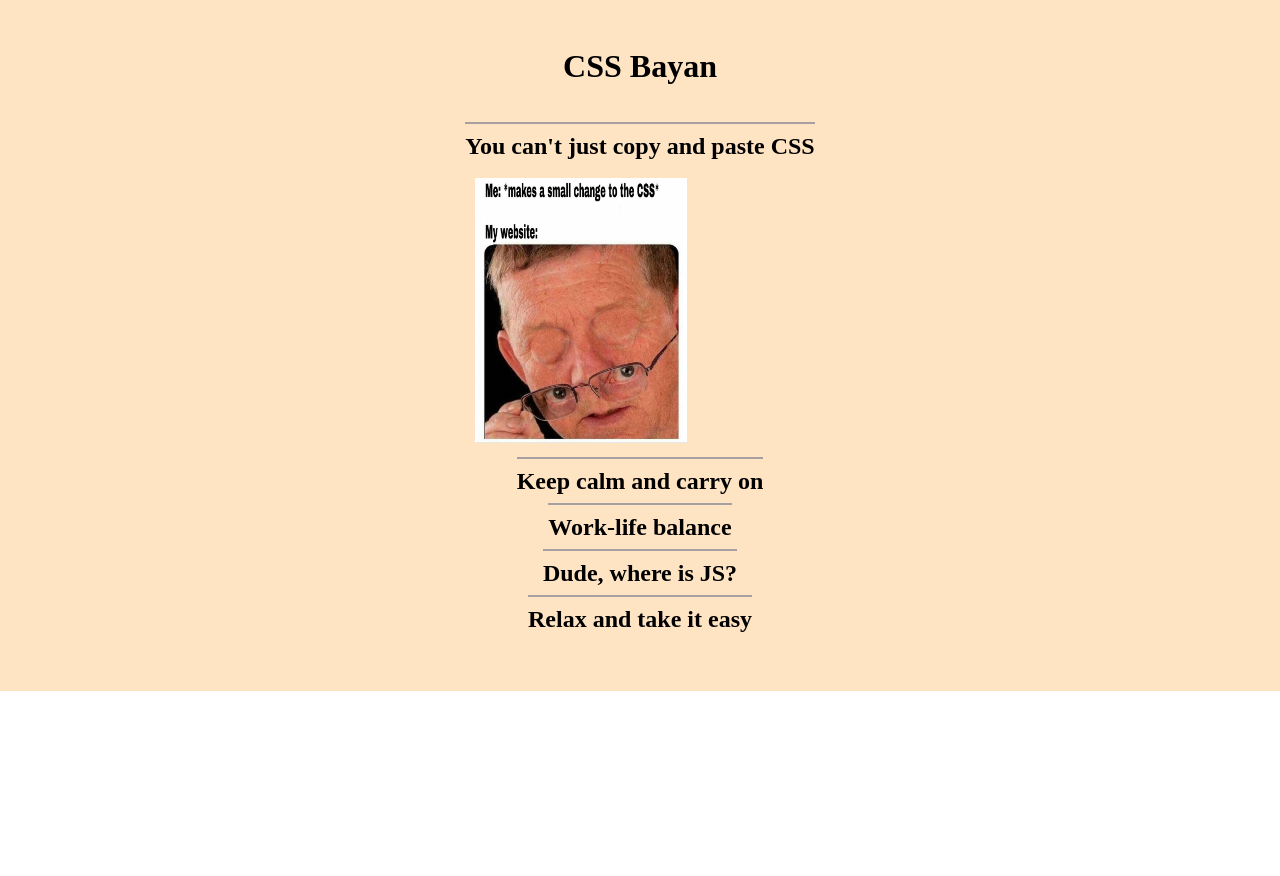
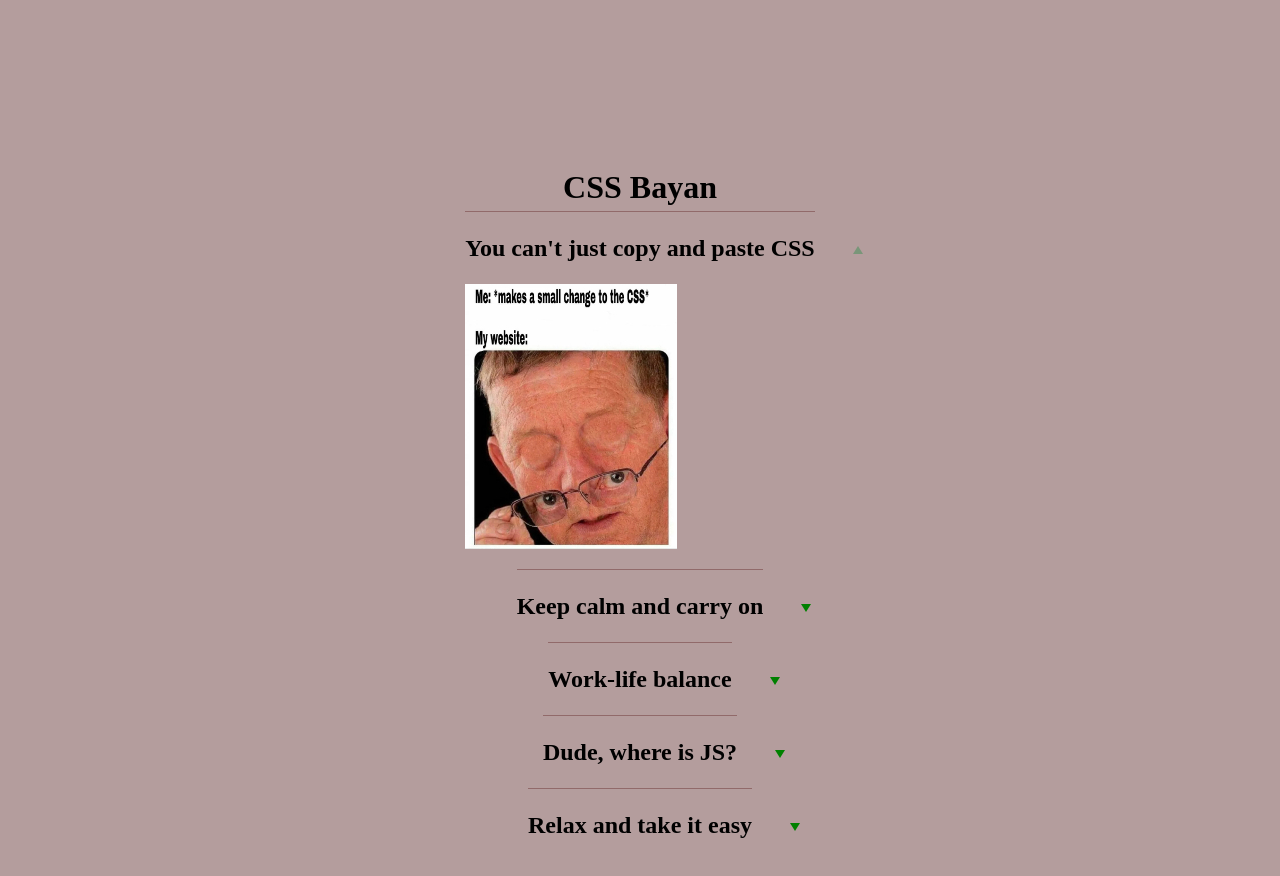
Before and after one commit to rukavin1/cssBayan, a plain HTML site: page cssBayan/index.html in a window 1280 px wide. Both pictures are taken after a click on the label "You can't just copy and paste CSS". Before the commit the page ends 800 px from the top, so only its background shows below. Drawn offline with Linux system fonts and the light colour scheme.

Commit message:
feat: add icons to the accordion (Sun, Mar 12, 2023, 7:44:38 PM)

```diff
--- a/cssBayan/index.html
+++ b/cssBayan/index.html
@@ -12,37 +12,37 @@
     <div class="container">
         <div class="accordion">
             <h1 class="title">CSS Bayan</h1>
-            <div class="accordion__item">
+            <div class="accordion__item accordion__item-show">
+                <input class="item__input" type="checkbox" name="item1" id="item_1">
                 <label class="item__title" for="item_1"><p>You can't just copy and paste CSS</p></label>
-                <input class="item__input" type="radio" name="item" id="item_1">
                 <div class="item__image first__image">
                     <img src="images/1.jpg" alt="meme">
                 </div>
             </div>
             <div class="accordion__item">
+                <input class="item__input" type="checkbox" name="item2" id="item_2">
                 <label class="item__title" for="item_2"><p>Keep calm and carry on</p></label>
-                <input class="item__input" type="radio" name="item" id="item_2">
                 <div class="item__image second__image">
                     <img src="images/2.jpg" alt="meme">
                 </div>
             </div>
             <div class="accordion__item">
+                <input class="item__input" type="checkbox" name="item3" id="item_3">
                 <label class="item__title" for="item_3"><p>Work-life balance</p></label>
-                <input class="item__input" type="radio" name="item" id="item_3">
                 <div class="item__image">
                     <img src="images/3.jpg" alt="meme">
                 </div>
             </div>
             <div class="accordion__item">
+                <input class="item__input" type="checkbox" name="item4" id="item_4">
                 <label class="item__title" for="item_4"><p>Dude, where is JS?</p></label>
-                <input class="item__input" type="radio" name="item" id="item_4">
                 <div class="item__image">
                     <img src="images/4.jpg" alt="meme">
                 </div>
             </div>
             <div class="accordion__item">
+                <input class="item__input" type="checkbox" name="item5" id="item_5">
                 <label class="item__title" for="item_5"><p>Relax and take it easy</p></label>
-                <input class="item__input" type="radio" name="item" id="item_5">
                 <div class="item__image">
                     <img src="images/5.jpg" alt="meme">
                 </div>
--- a/cssBayan/style.css
+++ b/cssBayan/style.css
@@ -1,5 +1,5 @@
 body {
-    background-color: rgb(255, 255, 255);
+    background-color: rgb(180, 157, 157);
 }
 
 .container {
@@ -7,60 +7,90 @@ body {
     justify-content: center;
     align-items: center;
     color: black;
-    max-width: 1920px;
+    max-width: 120rem; /*(1920px) */
+    height: 67.5rem;
     margin: 0 auto;
-    background-color: bisque
 }
 
 h1 {
-    font-size: 32px;
-    margin-bottom: 40px;
+    font-size: 2rem;
+    margin-bottom: 0.5rem;
 }
 
 .accordion {
-    padding: 50px 40px;
-    width: 1280px;
+    padding: 0 2.5rem 3rem;
+    width: 80rem; /*(1280px) */
     display: flex;
     flex-direction: column;
     align-items: center;
-    font-size: 24px;
+    font-size: 1.5rem;
     font-weight: 600;
 }
 
 .accordion__item {
-    border-top: 2px solid rgb(167, 160, 160);
+    border-top: 0.1rem solid rgb(145, 106, 106);
 }
 
 .accordion__item p {
-    padding-top: 10px;
-    padding-bottom: 10px;
+    padding-bottom: 1.5rem;
 }
 
 .item__title {
     display: block;
     cursor: pointer;
     transition: background .3s ease-out;
+    position: relative;
+}
+
+.item__title:after {
+    content: "";
+    display: block;
+    border-style: solid;
+    border-width: 0.5rem 0.35rem 0 0.35rem;
+    border-color: rgb(0, 128, 0) transparent transparent transparent;
+    position: absolute;
+    top: 20%;
+    right: -3rem;
+
 }
 
 .item__title:hover {
     background-color: rgb(167, 160, 160);
 }
 
+.item__title:focus {
+    color: rgb(121, 150, 121);
+}
+
 .item__image {
-    padding: 10px;
+    padding-bottom: 1rem;
     display: none;
 }
 
 .item__input {
     -webkit-appearance: none;
     appearance: none;
-    position: absolute;
+    /* position: absolute; */
     width: 0;
     height: 0;
 }
 
-.item__input:checked + .item__image {
-    display: block
+.item__input:checked ~ .item__title:after {
+    border-style: solid;
+    border-width: 0 0.35rem 0.5rem 0.35rem;
+    border-color: transparent transparent rgb(121, 150, 121) transparent;
+}
+
+.item__input:checked ~ .item__image {
+    display: block;
+    transition: 0.3s ease-out;
+}
+
+.item__input:checked ~ .item__image:after {
+    color: rgb(121, 150, 121);
+    border-style: solid;
+    border-width: 0 0.35rem 0.5rem 0.35rem;
+    border-color: transparent transparent rgb(0, 128, 0) transparent;
 }
 
 .first__image {
@@ -69,5 +99,29 @@ h1 {
 }
 
 .second__image {
-    margin-left: 10px;
+    margin-left: 1rem;
 }
+
+
+/* MEDIA QUERIES */
+
+
+@media screen and (max-width: 820px) {
+    .accordion__item p {
+        font-size: 14px;
+    }
+
+    h1 {
+        font-size: 22px;
+    }
+  }
+
+@media screen and (max-width: 330px) {
+    .accordion__item p {
+        font-size: 12px;
+    }
+
+    h1 {
+        font-size: 16px;
+    }
+}
```
